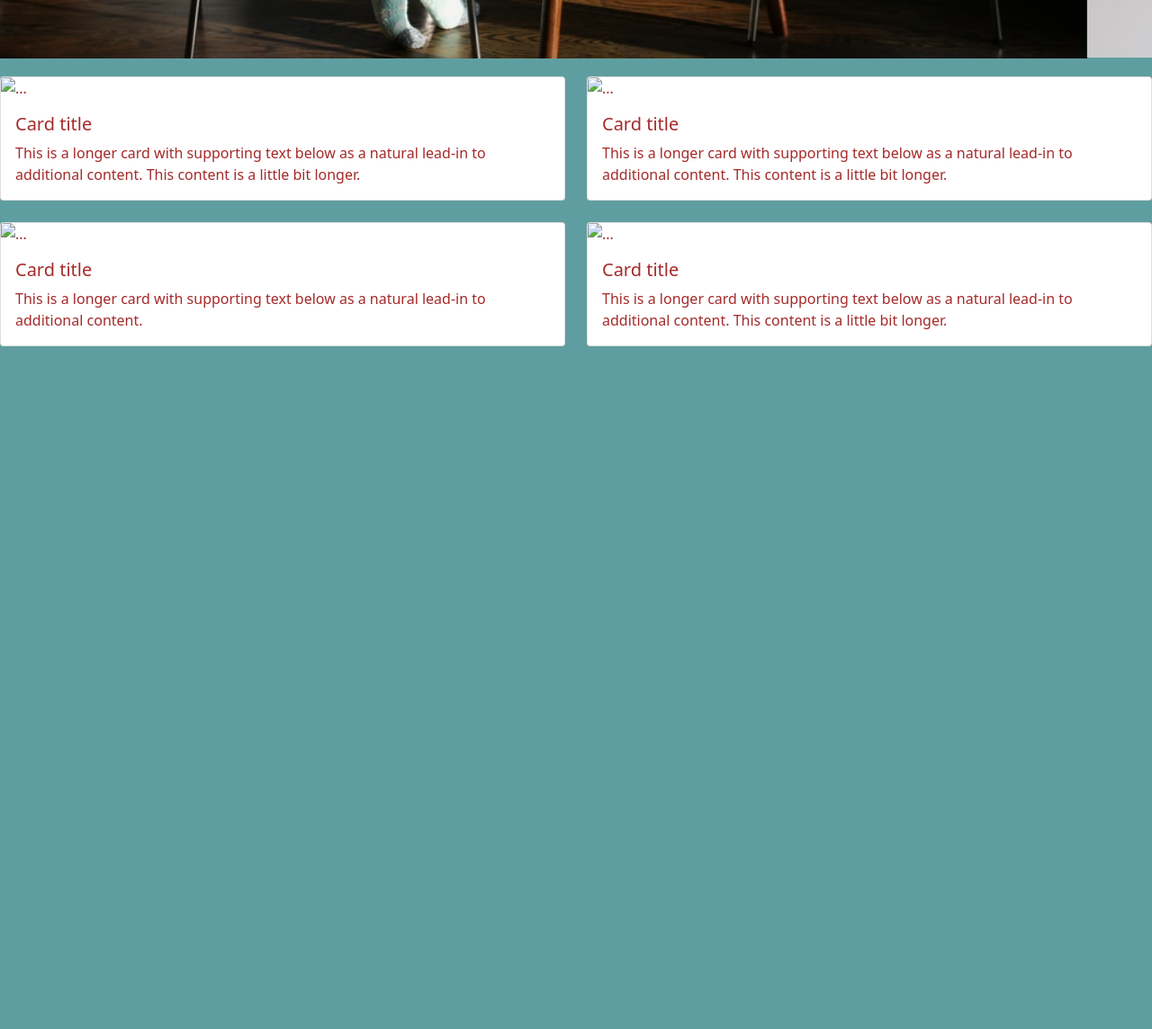
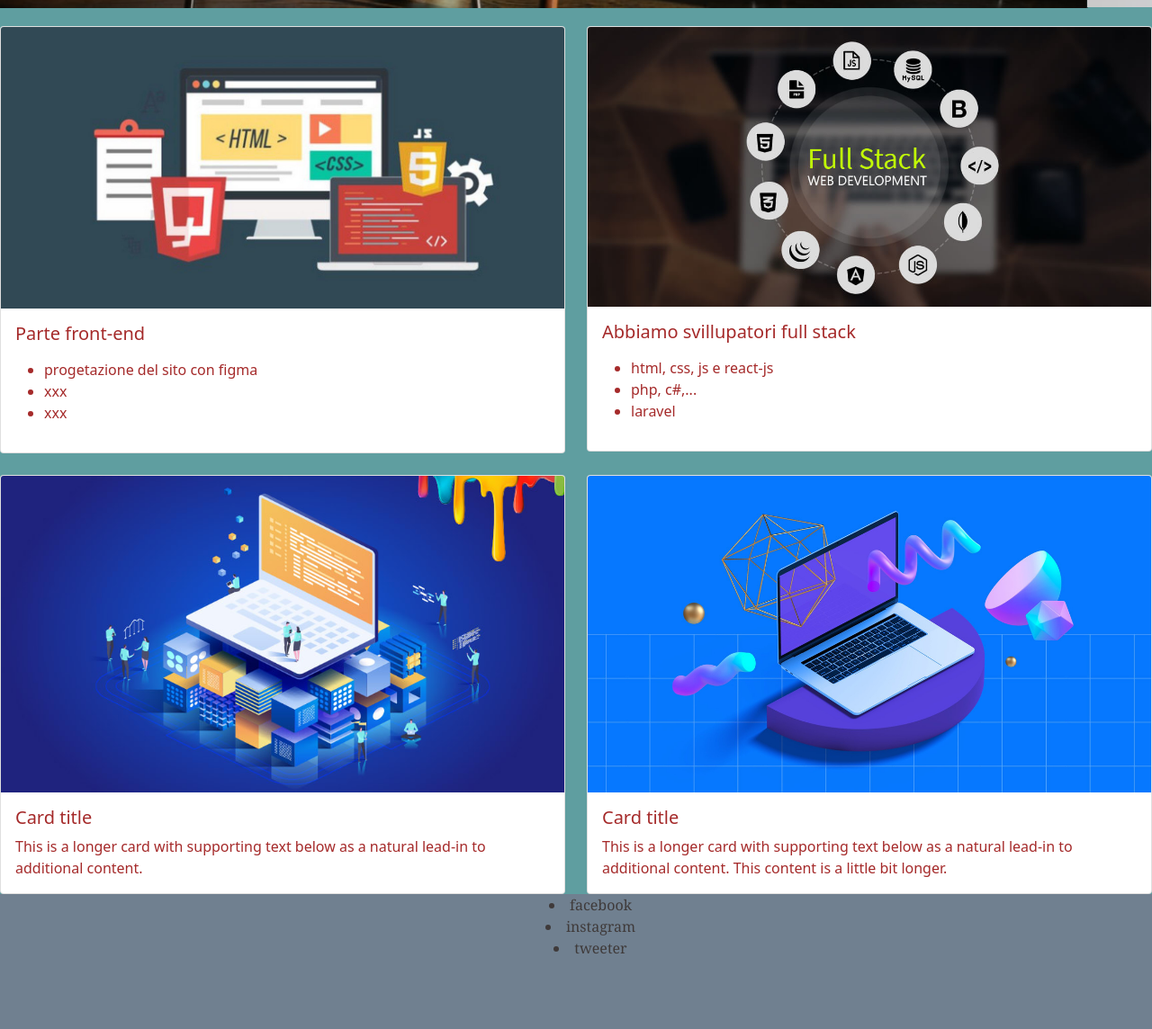
Before and after one commit to juvenay2/y, a plain HTML site: page index.html in a window 1280 px wide. Shown: the part 900-2044 px from the top of the page at 90% size. Before the commit the page ends 1285 px from the top, so only its background shows below. Drawn offline with nearby package versions, Linux system fonts and the light colour scheme.

Commit message:
my profile page

```diff
--- a/index.css
+++ b/index.css
@@ -3,12 +3,29 @@ body {
     color:brown;
 }
 
-h1 {
-    font-family: 'Pattaya', sans-serif;
-    color: brown;
-    text-align:center;
-}
-
 .margin {
     margin-bottom: 20px;
 }
+
+.margin1 {
+    margin-top: 20px;
+}
+
+/* .btn-grey {
+    color: rgb(43, 42, 42);
+} */
+
+.btn-grey:hover {
+    color: rgb(236, 128, 33);
+    font-family: Georgia, 'Times New Roman', Times, serif;
+}
+
+#footer {
+    background-color: slategray;
+    width: 100%;
+    height: 150px;
+    text-align: center;
+    list-style:inside;
+    font-family: Georgia, 'Times New Roman', Times, serif;
+    color: rgb(63, 58, 58);
+}
--- a/index.html
+++ b/index.html
@@ -13,10 +13,10 @@
   </head>
   <body>
 
-
+          <!-- barra di navigazione -->
       <nav class="navbar navbar-expand-lg navbar-light bg-secondary">
         <div class="container-fluid">
-          <a class="navbar-brand" href="#">RINALDI</a>
+          <a class="navbar-brand btn-grey" href="#">RINALDI</a>
           <button class="navbar-toggler" type="button" data-bs-toggle="collapse" data-bs-target="#navbarSupportedContent" aria-controls="navbarSupportedContent" aria-expanded="false" aria-label="Toggle navigation">
             <span class="navbar-toggler-icon"></span>
           </button>
@@ -50,8 +50,8 @@
           </div>
         </div>
       </nav>
-      <h1>Il mondo dello Svillupo Web!</h1>
 
+         <!-- carousel -->
       <div id="carouselExampleControls" class="carousel slide margin" data-bs-ride="carousel">
         <div class="carousel-inner">
           <div class="carousel-item active">
@@ -75,29 +75,41 @@
       </div>
 
 
-
+          <!-- le cards -->
       <div class="row row-cols-1 row-cols-md-2 g-4">
         <div class="col">
           <div class="card">
-            <img src="..." class="card-img-top" alt="...">
+            <img src="front-end.jpeg" class="card-img-top" alt="...">
             <div class="card-body">
-              <h5 class="card-title">Card title</h5>
-              <p class="card-text">This is a longer card with supporting text below as a natural lead-in to additional content. This content is a little bit longer.</p>
+              <h5 class="card-title">Parte front-end</h5>
+              <p class="card-text">
+                <ul>
+                  <li>progetazione del sito con figma</li>
+                  <li>xxx</li>
+                  <li>xxx</li>
+                </ul>
+              </p>
             </div>
           </div>
         </div>
         <div class="col">
           <div class="card">
-            <img src="..." class="card-img-top" alt="...">
+            <img src="full-stack.jpg" class="card-img-top" alt="...">
             <div class="card-body">
-              <h5 class="card-title">Card title</h5>
-              <p class="card-text">This is a longer card with supporting text below as a natural lead-in to additional content. This content is a little bit longer.</p>
+              <h5 class="card-title">Abbiamo svillupatori full stack</h5>
+              <p class="card-text">
+                <ul>
+                  <li>html, css, js e react-js</li>
+                  <li>php, c#,...</li>
+                  <li>laravel</li>
+                </ul>
+              </p>
             </div>
           </div>
         </div>
         <div class="col">
           <div class="card">
-            <img src="..." class="card-img-top" alt="...">
+            <img src="back-end.jpg" class="card-img-top" alt="...">
             <div class="card-body">
               <h5 class="card-title">Card title</h5>
               <p class="card-text">This is a longer card with supporting text below as a natural lead-in to additional content.</p>
@@ -106,7 +118,7 @@
         </div>
         <div class="col">
           <div class="card">
-            <img src="..." class="card-img-top" alt="...">
+            <img src="web-design2.jpg" class="card-img-top" alt="...">
             <div class="card-body">
               <h5 class="card-title">Card title</h5>
               <p class="card-text">This is a longer card with supporting text below as a natural lead-in to additional content. This content is a little bit longer.</p>
@@ -114,8 +126,14 @@
           </div>
         </div>
       </div>
-
-
+             <!-- footer -->
+      <div id="footer">
+        <ul>
+          <li>facebook</li>
+          <li>instagram</li>
+          <li>tweeter</li>
+        </ul>
+      </div>
 
 
     <!-- Optional JavaScript; choose one of the two! -->
```
Also changed, not shown: back-end.jpg (added), front-end.jpeg (added), full-stack.jpg (added), web-design.jpg (added), web-design2.jpg (added).
